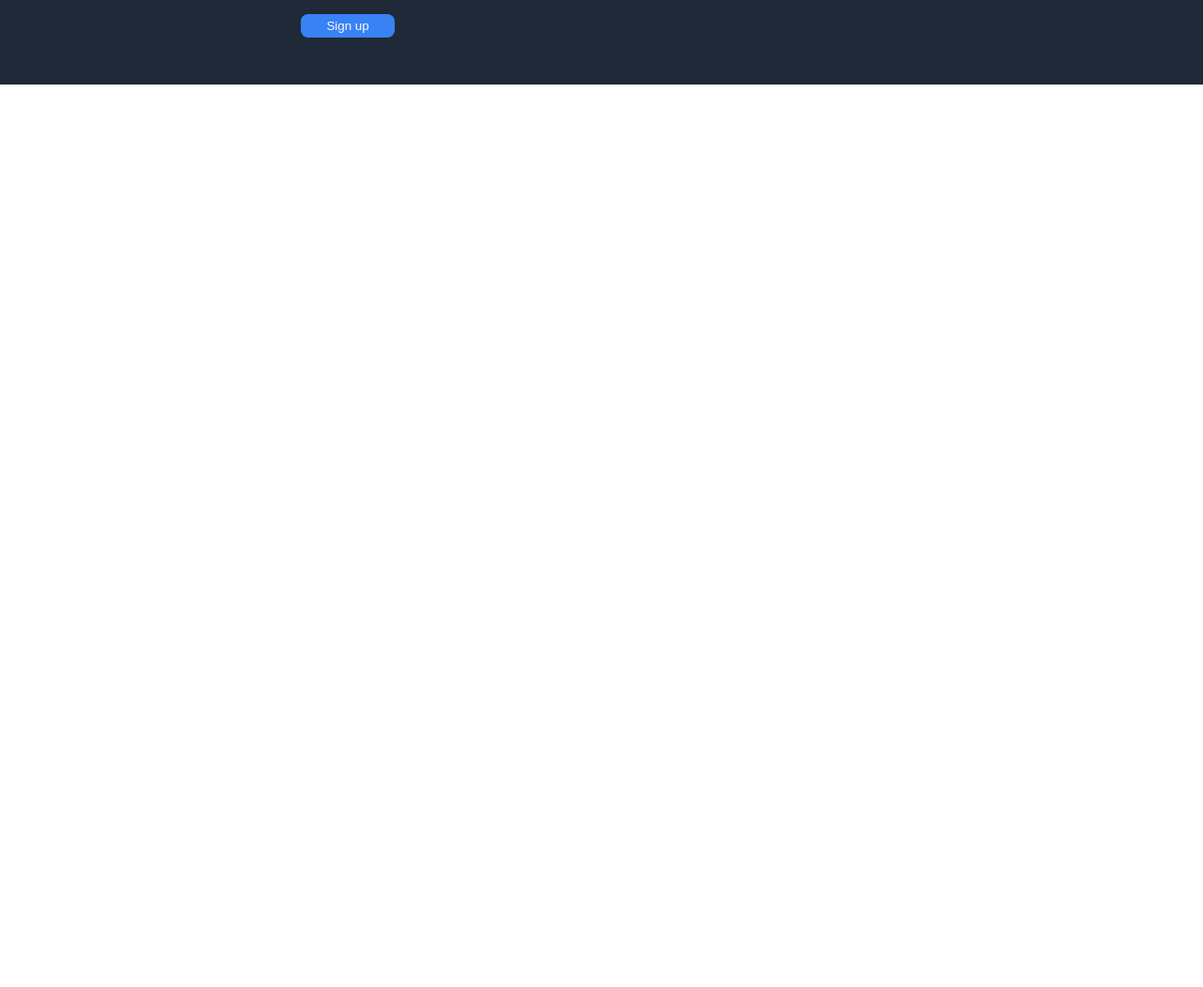
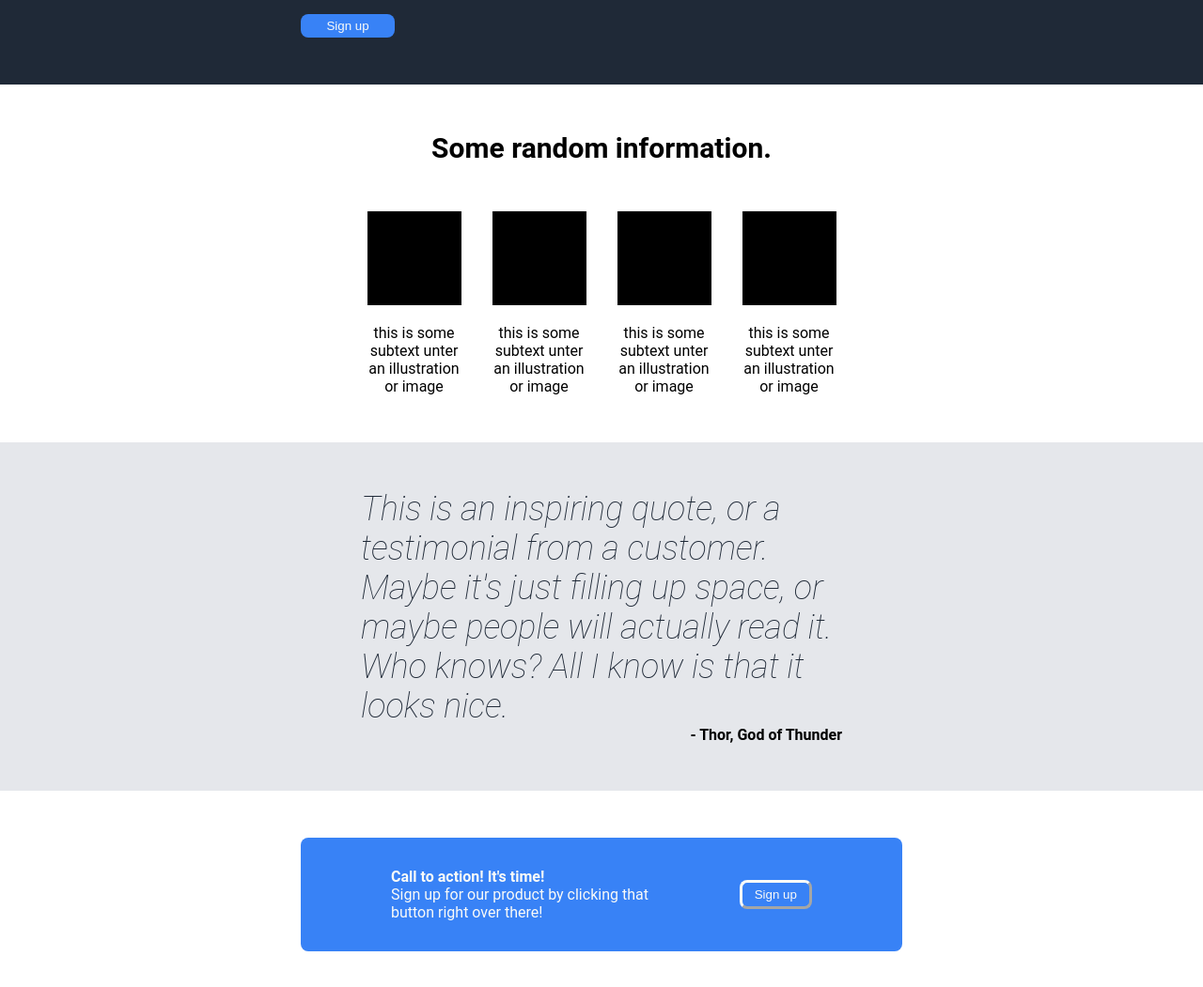
Before and after one commit to New-HGW-XX7/odin-landingpage, a plain HTML site: page index.html in a window 1280 px wide. Shown: the part 365-1416 px from the top of the page at 94% size. Before the commit the page ends 800 px from the top, so only its background shows below. Drawn offline with Linux system fonts and the light colour scheme.

Commit message:
Add info, quote and action section

```diff
--- a/index.html
+++ b/index.html
@@ -35,28 +35,34 @@
 
 <div class="info">
 
-    <div class="info-text"></div> <!-- Div necessary? Text-align in .info? -->
+    <div class="info-header">Some random information.</div>
 
     <div class="info-elements">
-        <div class="element"> <!-- Contains Square and text below --> </div>
-        <div class="element"> <!-- Contains Square and text below --> </div>
-        <div class="element"> <!-- Contains Square and text below --> </div>
-        <div class="element"> <!-- Contains Square and text below --> </div>
+        <div class="element"><div></div>this is some subtext unter an illustration or image</div>
+        <div class="element"><div></div>this is some subtext unter an illustration or image</div>
+        <div class="element"><div></div>this is some subtext unter an illustration or image</div>
+        <div class="element"><div></div>this is some subtext unter an illustration or image</div>
     </div>
 
 </div>
 
 <div class="quote">
-    <div class="quote-text"></div>
-    <div class="quote-source"></div> <!-- Div necessary? Text-align in .quote? -->
+    <div class="quote-text">This is an inspiring quote, or a testimonial from a customer.
+        Maybe it's just filling up space, or maybe people will actually read it. Who knows?
+        All I know is that it looks nice.
+    </div>
+    <div class="quote-origin">- Thor, God of Thunder</div>
 
 </div>
 
 <div class="actioncall">
 
     <div class="call-box">
-        <div class="call-text"></div>
-      <!-- Commented out <button class="call-button">Sign up</button> -->
+        <div class="call-text">
+            <div style="font-weight: bold;">Call to action! It's time!</div>
+            <div>Sign up for our product by clicking that button right over there!</div>
+        </div>
+        <button class="call-button">Sign up</button>
     </div>
 
 </div>
--- a/style.css
+++ b/style.css
@@ -3,6 +3,7 @@ body {
     height: 100vm;
     margin: 0;
     display: flex;
+    box-sizing: border-box;
     flex-direction: column;
 }
 
@@ -60,3 +61,89 @@ button {
     background-color: #3882F6;
     color: inherit;
 }
+
+.info {
+    padding: 50px 30% 50px 30%;
+    display: flex;
+    flex-direction: column;
+    align-items: center;
+    flex: 1;
+    gap: 50px;
+}
+
+.info-header {
+    font-size: 30px;
+    font-weight: bold;
+}
+
+.info-elements {
+    display: flex;
+    justify-content: center;
+    text-align: center;
+    gap: 20px;
+}
+
+.element {
+    display: flex;
+    flex-direction: column;
+    justify-content: center;
+    align-items: center;
+    gap: 20px;
+}
+
+.element div {
+    width: 100px;
+    height: 100px;
+    background-color: black;
+}
+
+.quote {
+    padding: 50px 30% 50px 30%;
+    display: flex;
+    flex-direction: column;
+    background-color: #E5E7EB;
+    flex: 1;
+}
+
+.quote-text {
+    text-align: start;
+    font-size: 36px;
+    font-style: italic;
+    font-weight: lighter;
+    color: #1F2937;
+}
+
+.quote-origin {
+    align-self: flex-end;
+    font-weight: bold;
+}
+
+.actioncall{
+    padding: 50px 25% 50px 25%;
+    display: flex;
+    justify-content: center;
+    align-items: center;
+    flex: 1;
+    color: #F9FAF8;
+}
+
+.call-box {
+    display: flex;
+    box-sizing: border-box;
+    border-radius: 8px;
+    align-items: center;
+    justify-content: space-between;
+    background-color: #3882F6;
+    padding: 5% 15%;
+    gap: 50px;
+}
+
+.call-text {
+    display: flex;
+    flex-direction: column;
+}
+
+.call-box button {
+    border-color: #F9FAF8;
+    border-width: 3px;
+}
```
